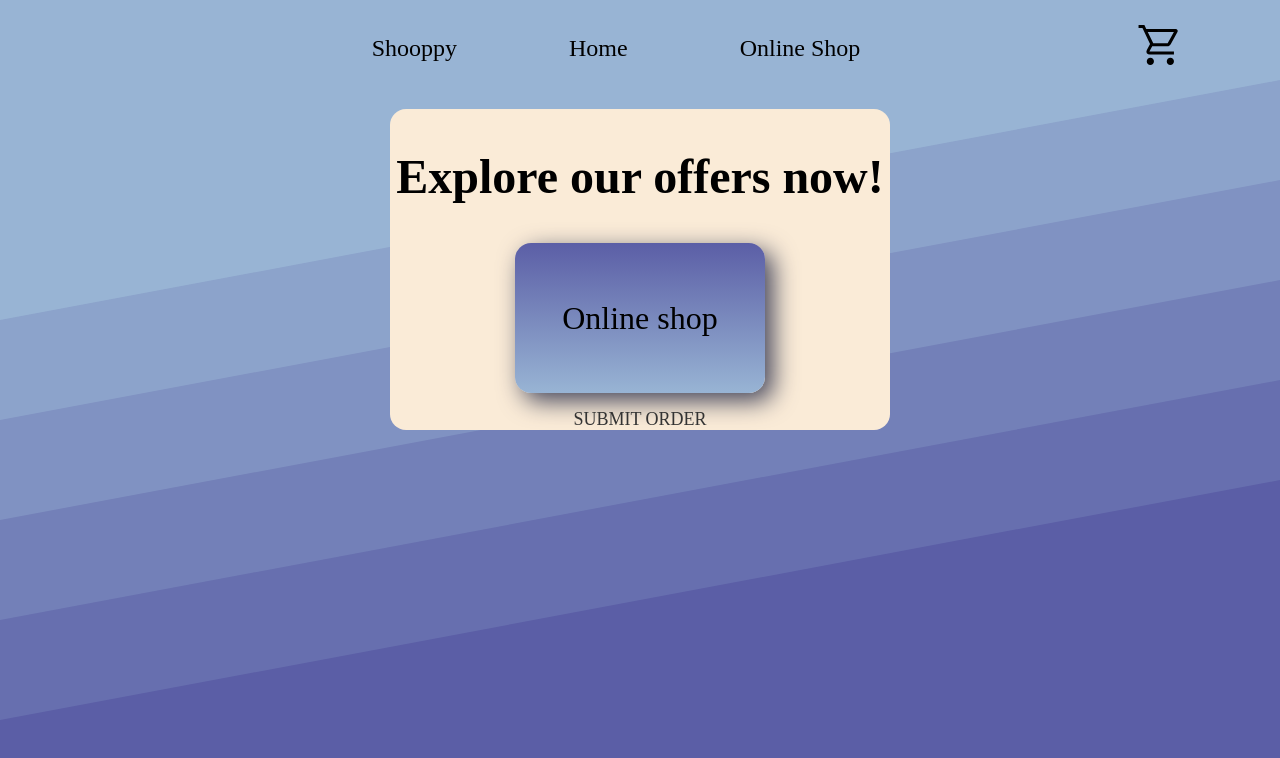
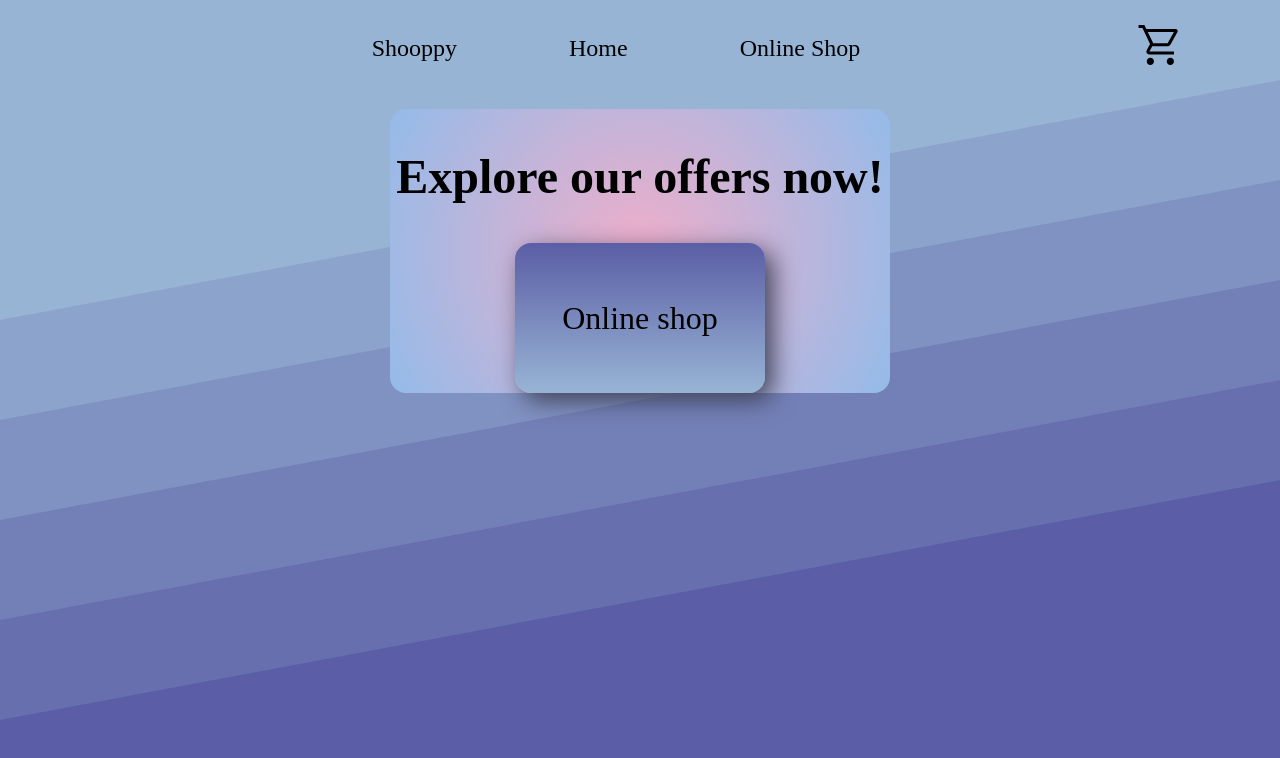
Before and after one commit to pkrzysiekk/shopping-cart, a React (Vite) app: page /cart in a window 1280 px wide. Shown: the top 758 px of the page. Built offline with nearby package versions, Linux system fonts and the light colour scheme; a web font is replaced by a local one.

Commit message:
Add functions to modify products in cart

```diff
--- a/src/components/CartPage.jsx
+++ b/src/components/CartPage.jsx
@@ -3,7 +3,8 @@ import BlankCart from "./BlankCart";
 import { useCart } from "./CartProvider";
 
 function CartPage() {
-  const { cart, addToCart } = useCart();
+  const { cart, addToCart, incrementProduct, decrementProduct, removeProduct } =
+    useCart();
 
   function handleInputChange() {}
   return (
@@ -24,20 +25,43 @@ function CartPage() {
                   </p>
                 </div>
                 <div className="buttons">
-                  <button className="minus-button">-</button>
+                  <button
+                    className="minus-button"
+                    onClick={() => {
+                      decrementProduct(item.product, item.quantity);
+                    }}
+                  >
+                    -
+                  </button>
                   <input
                     type="number"
                     onChange={handleInputChange}
                     value={item.quantity}
                   />
-                  <button className="plus-button">+</button>
-                  <button className="remove-button">X</button>
+                  <button
+                    className="plus-button"
+                    onClick={() => {
+                      incrementProduct(item.product);
+                    }}
+                  >
+                    +
+                  </button>
+                  <button
+                    className="remove-button"
+                    onClick={() => {
+                      removeProduct(item.product);
+                    }}
+                  >
+                    X
+                  </button>
                 </div>
               </div>
             ))
           )}
+        </div>
+        {cart.length == 0 ? null : (
           <button className="order-button">Submit Order</button>
-        </div>
+        )}
       </main>
     </>
   );
--- a/src/components/CartProvider.jsx
+++ b/src/components/CartProvider.jsx
@@ -18,11 +18,36 @@ const CartProvider = ({ children }) => {
       }
     }
   };
+
+  const incrementProduct = (product) => {
+    const editedCart = getEditedCart(cart, product, 1);
+    setCart(editedCart);
+  };
+  const decrementProduct = (product, quantity) => {
+    if (quantity != 1) {
+      const editedCart = getEditedCart(cart, product, -1);
+      setCart(editedCart);
+    } else {
+      removeProduct(product);
+    }
+  };
+  const removeProduct = (product) => {
+    const newCart = cart.filter((item) => item.product.id != product.id);
+    setCart(newCart);
+  };
   useEffect(() => {
     console.log(cart);
   }, [cart]);
   return (
-    <CartContext.Provider value={{ cart, addToCart }}>
+    <CartContext.Provider
+      value={{
+        cart,
+        addToCart,
+        incrementProduct,
+        decrementProduct,
+        removeProduct,
+      }}
+    >
       {children}
     </CartContext.Provider>
   );
--- a/src/helperFunctions/getEditedCart.js
+++ b/src/helperFunctions/getEditedCart.js
@@ -1,11 +1,12 @@
-export function getEditedCart(cart, product, quantity) {
-  let productToEdit = cart.find((item) => {
-    return item.product.id == product.id;
-  });
-  let indexToEdit = cart.indexOf(productToEdit);
-  productToEdit.quantity += quantity;
-  cart[indexToEdit] = productToEdit;
-  const newCart = [...cart];
-  console.log(newCart);
+export function getEditedCart(cart, product, quantityToAdd) {
+  const productToEdit = cart.find((item) => item.product.id === product.id);
+  console.log(productToEdit);
+  const updatedProduct = {
+    ...productToEdit,
+    quantity: productToEdit.quantity + quantityToAdd,
+  };
+  const newCart = cart.map((item) =>
+    item.product.id === product.id ? updatedProduct : item
+  );
   return newCart;
 }
--- a/src/index.css
+++ b/src/index.css
@@ -205,8 +205,14 @@ main {
 .cart-container {
   display: grid;
   border-radius: 1rem;
+  row-gap: 1rem;
   justify-content: center;
-  background-color: antiquewhite;
+  background: radial-gradient(
+    circle,
+    rgba(238, 174, 202, 1) 0%,
+    rgba(148, 187, 233, 1) 100%
+  );
+
   min-width: 500px;
   min-height: fit-content;
 }
```
